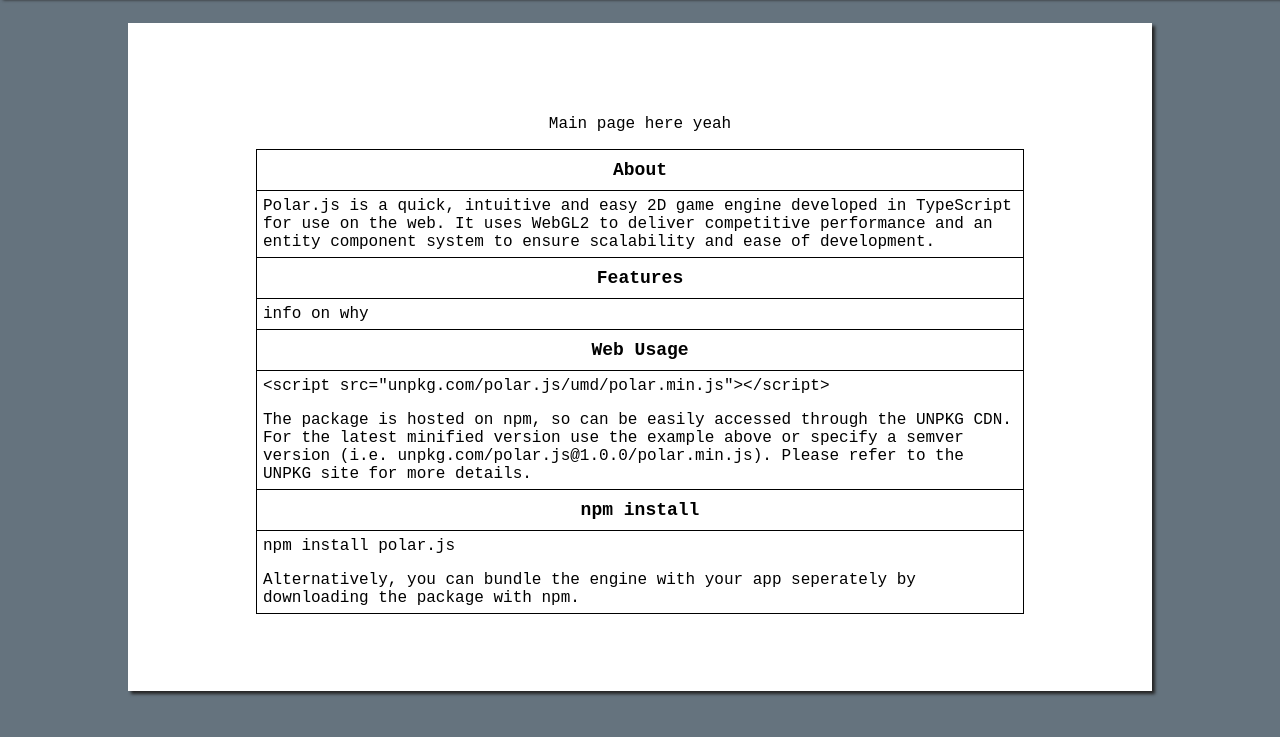
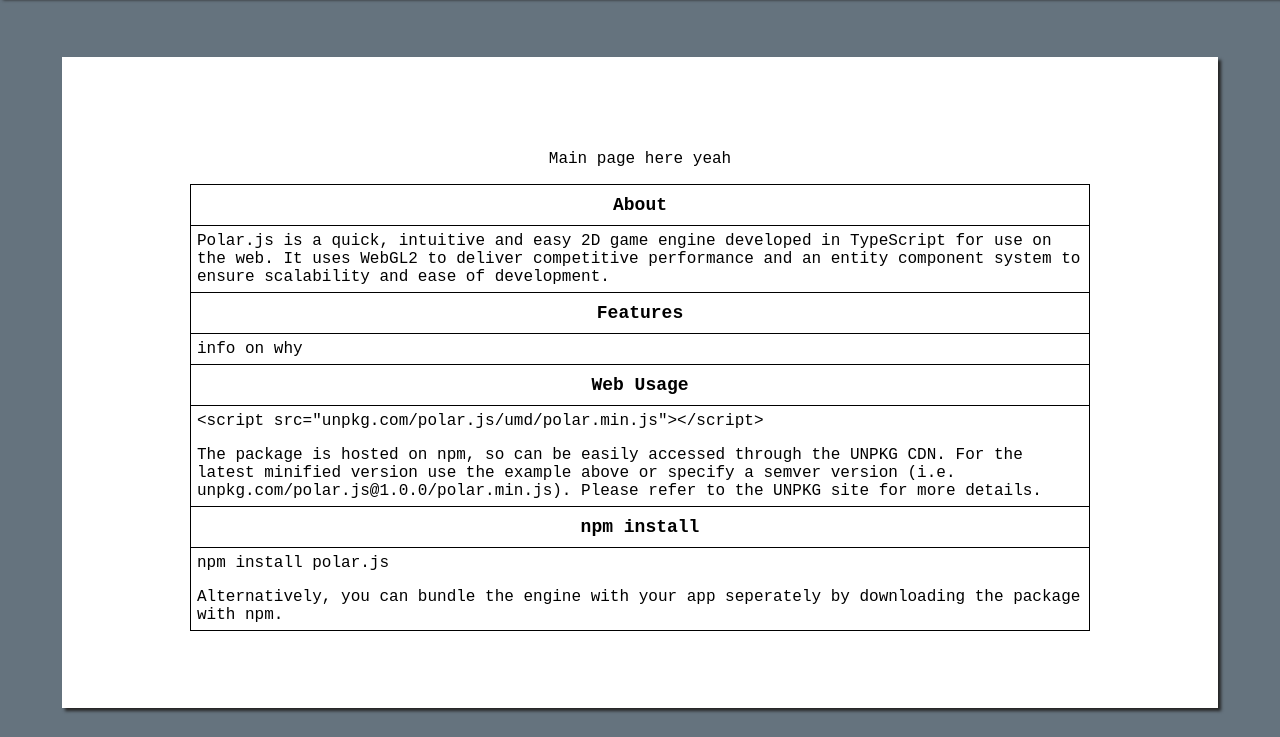
Before and after one commit to polar-js/website, a plain HTML site: page index.html in a window 1280 px wide. Shown: the part 63-800 px from the top of the page. Drawn offline with Linux system fonts and the light colour scheme.

Commit message:
Fixed width home.

```diff
--- a/css/stylesheet.css
+++ b/css/stylesheet.css
@@ -36,10 +36,13 @@
 
 .view {
     background-color: #fefefe;
-	padding: 6% 10%;
-    margin: 2% 10%;
+    padding: 6% 10%;
+    margin-left: auto;
+    margin-right: auto;
+    margin-top: 60px;
 	background-color: white;
     text-align: center;
+    max-width: 900px;
 }
 
 .light {
```
